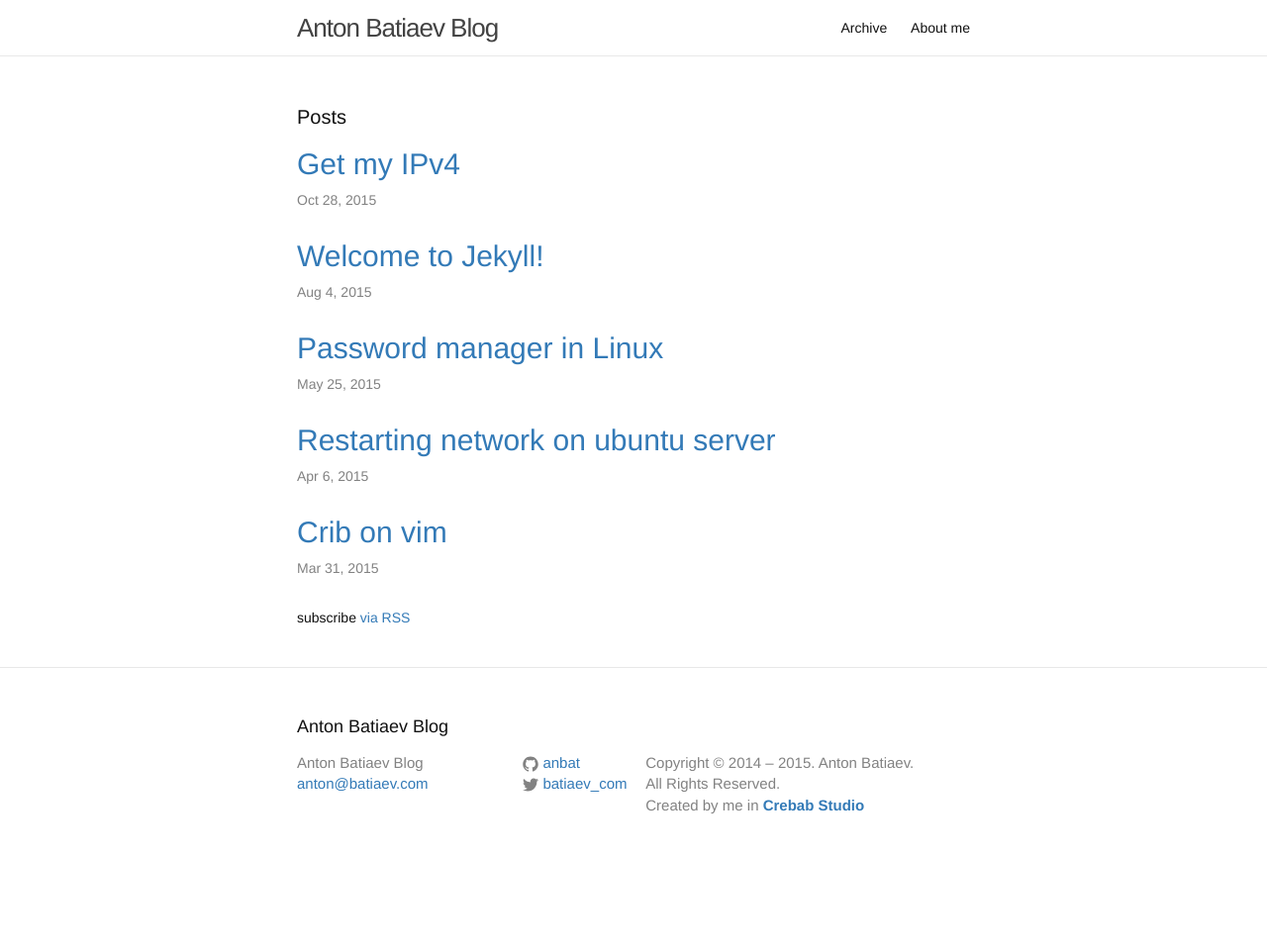
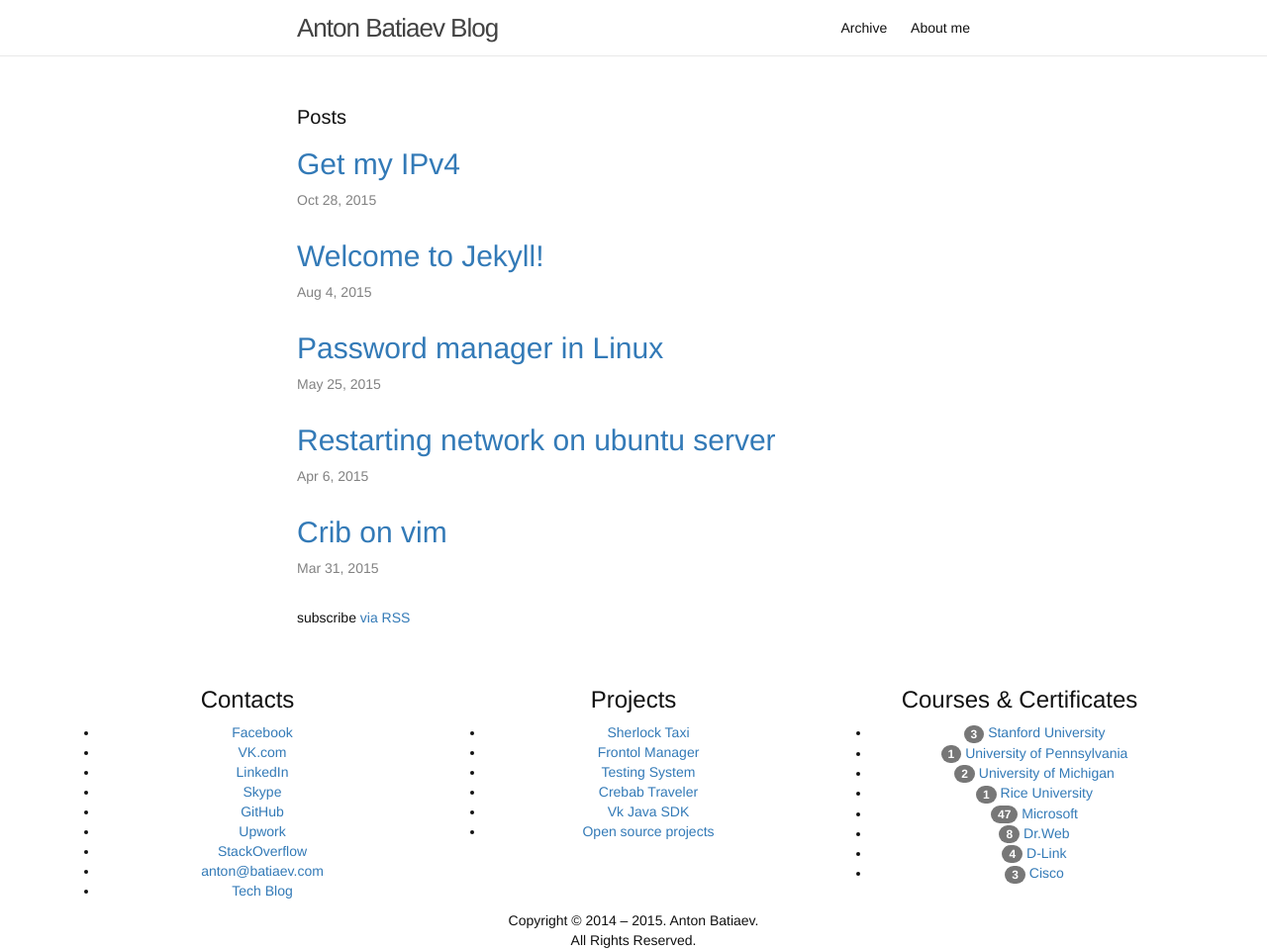
Before and after one commit to Batiaev/blog, a Jekyll site: the page built from index.html, in a window 1280 px wide. Shown: the whole page at 99% size. Built offline with Jekyll 4.4.1, drawn with Linux system fonts in a browser that asks for light colours; before the commit the page ends 900 px from its top, so only the background shows below that.

Commit message:
fix footer

```diff
--- a/_config.yml
+++ b/_config.yml
@@ -8,7 +8,7 @@ url: "https://batiaev.com"
 twitter_username: batiaev_com
 github_username:  anbat
 permalink: /:year/:month/:day/:title.html
-copyright: Copyright &copy; 2014 &ndash; 2015. Anton Batiaev.<br>All Rights Reserved.
+copyright: 'Copyright &copy; <time datetime="2014-01-26">2014 &ndash; 2015</time>. Anton Batiaev.<br>All Rights Reserved.'
 createdby: Created by me in <strong><a target="_blank" href="https://crebab.com/">Crebab Studio</a></strong>
 
 # Build settings
--- a/_includes/footer.html
+++ b/_includes/footer.html
@@ -1,55 +1,45 @@
-<footer class="site-footer">
-
-  <div class="wrapper">
-
-    <h2 class="footer-heading">{{ site.title }}</h2>
-
-    <div class="footer-col-wrapper">
-      <div class="footer-col  footer-col-1">
-        <ul class="contact-list">
-          <li>{{ site.title }}</li>
-          <li><a href="mailto:{{ site.email }}">{{ site.email }}</a></li>
+<footer>
+  <div class="container text-center">
+    <div class="row">
+      <div class="col-md-4">
+        <h3>Contacts</h3>
+        <ul class="fa-ul">
+            <li><a target="_blank" href="https://www.facebook.com/a.batyaev"><span class="fa fa-facebook"></span> Facebook</a></li>
+            <li><a target="_blank" href="https://vk.com/a.batiaev"><span class="fa fa-vk"></span> VK.com</a></li>
+            <li><a target="_blank" href="https://www.linkedin.com/pub/anton-batiaev/56/998/4aa"><span class="fa fa-linkedin-square"></span> LinkedIn</a></li>
+            <li><a target="_blank" href="skype://a_batyaev"><span class="fa fa-skype"></span> Skype</a></li>
+            <li><a target="_blank" href="https://github.com/AnBat"><span class="fa fa-github"></span> GitHub</a></li>
+            <li><a target="_blank" href="https://www.upwork.com/users/~0123f13a314a7e010a"><span class="fa fa-laptop"></span> Upwork </a></li>
+            <li><a target="_blank" href="http://stackoverflow.com/users/3445083/anbat"><span class="fa fa-stack-overflow"></span> StackOverflow</a></li>
+            <li><a target="_blank" href="mailto:anton@batiaev.com"><i class="fa fa-envelope"></i> anton@batiaev.com</a></li>
+            <li><a target="_blank" href="https://batiaev.com/blog/"><i class="fa fa-pencil"></i> Tech Blog</a></li>
         </ul>
       </div>
-
-      <div class="footer-col  footer-col-2">
-        <ul class="social-media-list">
-          {% if site.github_username %}
-          <li>
-            <a href="https://github.com/{{ site.github_username }}">
-              <span class="icon  icon--github">
-                <svg viewBox="0 0 16 16">
-                  <path fill="#828282" d="M7.999,0.431c-4.285,0-7.76,3.474-7.76,7.761 c0,3.428,2.223,6.337,5.307,7.363c0.388,0.071,0.53-0.168,0.53-0.374c0-0.184-0.007-0.672-0.01-1.32 c-2.159,0.469-2.614-1.04-2.614-1.04c-0.353-0.896-0.862-1.135-0.862-1.135c-0.705-0.481,0.053-0.472,0.053-0.472 c0.779,0.055,1.189,0.8,1.189,0.8c0.692,1.186,1.816,0.843,2.258,0.645c0.071-0.502,0.271-0.843,0.493-1.037 C4.86,11.425,3.049,10.76,3.049,7.786c0-0.847,0.302-1.54,0.799-2.082C3.768,5.507,3.501,4.718,3.924,3.65 c0,0,0.652-0.209,2.134,0.796C6.677,4.273,7.34,4.187,8,4.184c0.659,0.003,1.323,0.089,1.943,0.261 c1.482-1.004,2.132-0.796,2.132-0.796c0.423,1.068,0.157,1.857,0.077,2.054c0.497,0.542,0.798,1.235,0.798,2.082 c0,2.981-1.814,3.637-3.543,3.829c0.279,0.24,0.527,0.713,0.527,1.437c0,1.037-0.01,1.874-0.01,2.129 c0,0.208,0.14,0.449,0.534,0.373c3.081-1.028,5.302-3.935,5.302-7.362C15.76,3.906,12.285,0.431,7.999,0.431z"/>
-                </svg>
-              </span>
-
-              <span class="username">{{ site.github_username }}</span>
-            </a>
-          </li>
-          {% endif %}
-
-          {% if site.twitter_username %}
-          <li>
-            <a href="https://twitter.com/{{ site.twitter_username }}">
-              <span class="icon  icon--twitter">
-                <svg viewBox="0 0 16 16">
-                  <path fill="#828282" d="M15.969,3.058c-0.586,0.26-1.217,0.436-1.878,0.515c0.675-0.405,1.194-1.045,1.438-1.809
-                  c-0.632,0.375-1.332,0.647-2.076,0.793c-0.596-0.636-1.446-1.033-2.387-1.033c-1.806,0-3.27,1.464-3.27,3.27 c0,0.256,0.029,0.506,0.085,0.745C5.163,5.404,2.753,4.102,1.14,2.124C0.859,2.607,0.698,3.168,0.698,3.767 c0,1.134,0.577,2.135,1.455,2.722C1.616,6.472,1.112,6.325,0.671,6.08c0,0.014,0,0.027,0,0.041c0,1.584,1.127,2.906,2.623,3.206 C3.02,9.402,2.731,9.442,2.433,9.442c-0.211,0-0.416-0.021-0.615-0.059c0.416,1.299,1.624,2.245,3.055,2.271 c-1.119,0.877-2.529,1.4-4.061,1.4c-0.264,0-0.524-0.015-0.78-0.046c1.447,0.928,3.166,1.469,5.013,1.469 c6.015,0,9.304-4.983,9.304-9.304c0-0.142-0.003-0.283-0.009-0.423C14.976,4.29,15.531,3.714,15.969,3.058z"/>
-                </svg>
-              </span>
-
-              <span class="username">{{ site.twitter_username }}</span>
-            </a>
-          </li>
-          {% endif %}
+      <div class="col-md-4">
+        <h3>Projects <small><a href="{{ site.baseurl }}/projects/"><i class="fa fa-external-link"></i></a></small></h3>
+        <ul class="fa-ul">
+          <li><a href="http://www.sherlocktaxi.com" target="_blank">Sherlock Taxi</a></li>
+          <li><a href="http://www.atol.ru/software/frontol-manager/" target="_blank">Frontol Manager</a></li>
+          <li><a href="https://github.com/AnBat/testingsystem/wiki/Main" target="_blank">Testing System</a></li>
+          <li><a href="https://crebab.com" target="_blank">Crebab Traveler</a></li>
+          <li><a href="https://github.com/AnBat/vk-java-sdk" target="_blank">Vk Java SDK</a></li>
+          <li><a href="https://github.com/AnBat" target="_blank">Open source projects</a></li>
         </ul>
       </div>
-
-      <div class="footer-col  footer-col-3">
-        {{ site.copyright}}<br>{{ site.createdby}}
+      <div class="col-md-4">
+        <h3 class="courses">Courses &amp; Certificates <small><a href="{{ site.baseurl }}/courses/"><i class="fa fa-external-link"></i></a></small></h3>
+        <ul class="fa-ul">
+    <li><span class="badge">3</span> <a target="_blank" href="https://www.stanford.edu/">Stanford University</a></li>
+    <li><span class="badge">1</span> <a target="_blank" href="http://www.upenn.edu/">University of Pennsylvania</a></li>
+    <li><span class="badge">2</span> <a target="_blank" href="https://www.umich.edu/">University of Michigan</a></li>
+    <li><span class="badge">1</span> <a target="_blank" href="http://www.rice.edu/">Rice University</a></li>
+    <li><span class="badge">47</span> <a target="_blank" href="https://mva.microsoft.com/">Microsoft</a></li>
+    <li><span class="badge">8</span> <a target="_blank" href="http://www.drweb.ru/">Dr.Web</a></li>
+    <li><span class="badge">4</span> <a target="_blank" href="http://www.dlink.ru/">D-Link</a></li>
+    <li><span class="badge">3</span> <a target="_blank" href="https://mva.microsoft.com/">Cisco</a></li>
+        </ul>
       </div>
     </div>
-
+    {{ site.copyright}}
   </div>
-
 </footer>
```
